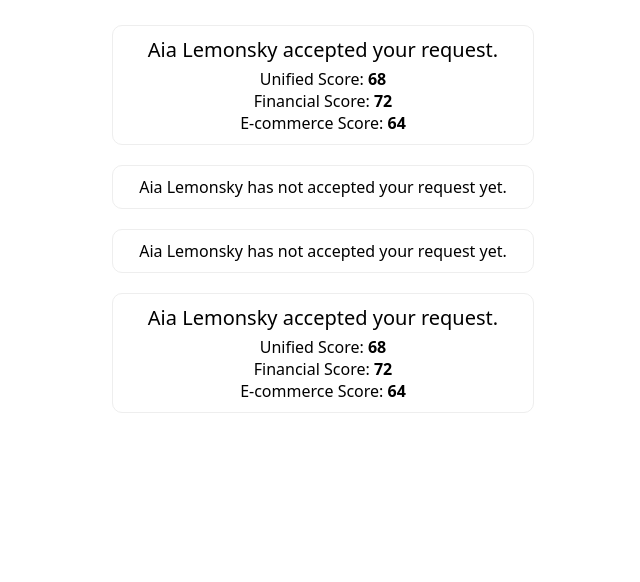
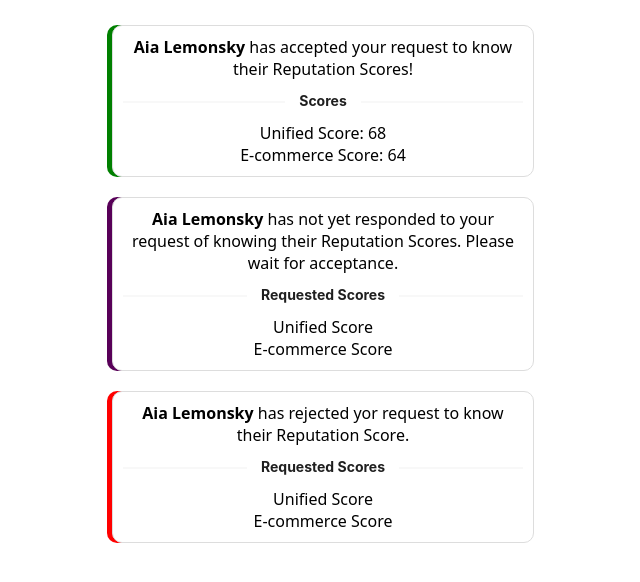
Before and after one commit to magic-kiri/blcokurs, a Next.js app: page /response in a window 1280 px wide. Shown: the top 582 px of the page, without its empty margins (317-957 px from the left). Built offline with nearby package versions, Linux system fonts and the light colour scheme.

Commit message:
response page

```diff
--- a/src/pages/response/index.tsx
+++ b/src/pages/response/index.tsx
@@ -1,36 +1,144 @@
 import styles from './page.module.css';
 import { useState } from "react";
-import { Button } from 'antd';
+import { Divider } from 'antd';
 
-let response: {verdict: string, us: number, fs: number, es: number}[]=[
-  {verdict: "accepted", us: 68, fs: 72, es: 64},
-  {verdict: "pending", us: 68, fs: 72, es: 64},
-  {verdict: "rejected", us: 68, fs: 72, es: 64}
-]
+type response = {
+  verdict: string,
+  us: boolean,
+  fs: boolean,
+  es: boolean,
+  querier: string,
+  responder?: string,
+  responderName: string,
+  values: {
+    uscore?: number,
+    fscore?: number,
+    escore?: number
+  }
+}
 
 export default function Home() {
   const [name, setName] = useState<String>("Aia Lemonsky");
+  const [responses, setResponses] = useState<response[]>([
+    {verdict: "accepted", us: true, fs: false, es: true, querier: "Harry Seldon", responderName: "Aia Lemonsky", values: {uscore: 68, fscore: 72, escore: 64} },
+    {verdict: "pending", us: true, fs: false, es: true, querier: "Lionel Messi", responderName: "Aia Lemonsky", values: {} },
+    {verdict: "rejected", us: true, fs: false, es: true, querier: "Manku", responderName: "Aia Lemonsky", values: {} }
+  ])
+
+  const options = responses.map(
+    (res) =>
+    {
+      if(res.verdict=="accepted") {
+        return(
+          <div className={styles.accepted}>
+            <p><b>{res.responderName}</b> has accepted your request to know their Reputation Scores!</p>
+            <Divider orientation="center" plain style={{margin: "10px"}}>
+              <b> Scores </b>
+            </Divider>
+
+            {res.us ? (
+              <div>
+                Unified Score: {res.values.uscore}
+              </div>
+            ) : (
+              <>  </>
+            )}
+
+            {res.fs ? (
+              <div>
+                Financial Score: {res.values.fscore}
+              </div>
+            ) : (
+              <>  </>
+            )}
+
+            {res.es ? (
+              <div>
+                E-commerce Score: {res.values.escore}
+              </div>
+            ) : (
+              <>  </>
+            )}
+
+          </div>
+        )
+      }
+      else if(res.verdict=="pending") {
+          return(
+            <div className={styles.pending}>
+              <p><b>{res.responderName}</b> has not yet responded to your request of knowing their Reputation Scores. Please wait for acceptance.</p>
+              <Divider orientation="center" plain style={{margin: "10px"}}>
+                <b> Requested Scores </b>
+              </Divider>
+
+            {res.us ? (
+              <div>
+                Unified Score {res.values.uscore}
+              </div>
+            ) : (
+              <>  </>
+            )}
+
+            {res.fs ? (
+              <div>
+                Financial Score {res.values.fscore}
+              </div>
+            ) : (
+              <>  </>
+            )}
+
+            {res.es ? (
+              <div>
+                E-commerce Score {res.values.escore}
+              </div>
+            ) : (
+              <>  </>
+            )}
+
+            </div>
+
+          )
+      } else {
+          return(
+            <div className={styles.rejected}>
+              <p><b>{res.responderName}</b> has rejected yor request to know their Reputation Score.</p>
+              <Divider orientation="center" plain style={{margin: "10px"}}>
+                <b> Requested Scores </b>
+              </Divider>
+
+            {res.us ? (
+              <div>
+                Unified Score {res.values.uscore}
+              </div>
+            ) : (
+              <>  </>
+            )}
+
+            {res.fs ? (
+              <div>
+                Financial Score {res.values.fscore}
+              </div>
+            ) : (
+              <>  </>
+            )}
+
+            {res.es ? (
+              <div>
+                E-commerce Score {res.values.escore}
+              </div>
+            ) : (
+              <>  </>
+            )}
+
+            </div>
+          )
+      }
+    }
+  );
 
   return (
       <div className={styles.main}>
-        <div className={styles.info}>
-          <p style={{fontSize: "20px", marginBottom: "5px"}}>{name} accepted your request.</p>
-          <p>Unified Score: <b>{response[0].us}</b></p>
-          <p>Financial Score: <b>{response[0].fs}</b></p>
-          <p>E-commerce Score: <b>{response[0].es}</b></p>
-        </div>
-        <div className={styles.info}>
-          <p>{name} has not accepted your request yet.</p>
-        </div>
-        <div className={styles.info}>
-          <p>{name} has not accepted your request yet.</p>
-        </div>
-        <div className={styles.info}>
-          <p style={{fontSize: "20px", marginBottom: "5px"}}>{name} accepted your request.</p>
-          <p>Unified Score: <b>{response[0].us}</b></p>
-          <p>Financial Score: <b>{response[0].fs}</b></p>
-          <p>E-commerce Score: <b>{response[0].es}</b></p>
-        </div>
+        {options}
 
       </div>
   )
--- a/src/pages/response/page.module.css
+++ b/src/pages/response/page.module.css
@@ -9,12 +9,13 @@
   }
 
 
-  .info {
+.accepted {
     display: flex;
     flex-direction: column;
     align-items: center;
+    text-align: center;
     justify-content: center;
-    border: 1px solid #eeeeee;
+    border: 1px solid #dddddd;
     border-radius: 10px;
     background-color: white;
     min-width: 400px;
@@ -23,6 +24,56 @@
     margin-bottom: 20px;
     transition: transform .2s;
     color: black;
+    box-shadow: -5px 0px green;
     font-family: system-ui, -apple-system, BlinkMacSystemFont, 'Segoe UI', Roboto, Oxygen, Ubuntu, Cantarell, 'Open Sans', 'Helvetica Neue', sans-serif;
+}
+.accepted:hover{
+  border: 1px solid green;
+  transform: scale(1.01);
+}
 
+.pending {
+  display: flex;
+  flex-direction: column;
+  align-items: center;
+  text-align: center;
+  justify-content: center;
+  border: 1px solid #dddddd;
+  border-radius: 10px;
+  background-color: white;
+  min-width: 400px;
+  width: 33%;
+  padding: 10px;
+  margin-bottom: 20px;
+  transition: transform .2s;
+  color: black;
+  box-shadow: -5px 0px rgb(88, 0, 88);
+  font-family: system-ui, -apple-system, BlinkMacSystemFont, 'Segoe UI', Roboto, Oxygen, Ubuntu, Cantarell, 'Open Sans', 'Helvetica Neue', sans-serif;
 }
+.pending:hover{
+border: 1px solid rgb(88, 0, 88);
+transform: scale(1.01);
+}
+
+.rejected {
+  display: flex;
+  flex-direction: column;
+  align-items: center;
+  text-align: center;
+  justify-content: center;
+  border: 1px solid #dddddd;
+  border-radius: 10px;
+  background-color: white;
+  min-width: 400px;
+  width: 33%;
+  padding: 10px;
+  margin-bottom: 20px;
+  transition: transform .2s;
+  color: black;
+  box-shadow: -5px 0px red;
+  font-family: system-ui, -apple-system, BlinkMacSystemFont, 'Segoe UI', Roboto, Oxygen, Ubuntu, Cantarell, 'Open Sans', 'Helvetica Neue', sans-serif;
+}
+.rejected:hover{
+border: 1px solid red;
+transform: scale(1.01);
+}
--- a/src/pages/score/notificationModal.tsx
+++ b/src/pages/score/notificationModal.tsx
@@ -124,7 +124,7 @@ export default function NotificationModal({ open, setOpen, scoreRequests }) {
       ]}
     >
       <Divider style={{ margin: "0px" }} />
-      <p>There is no notification right now!</p>
+      <p style={{marginTop: "5px", marginBottom: "5px"}}>There is no notification right now!</p>
       <Divider style={{ margin: "0px" }} />
     </Modal>
   );
```
Also changed, not shown: src/pages/score/notificationModal.module.css (line endings or trailing spaces).
